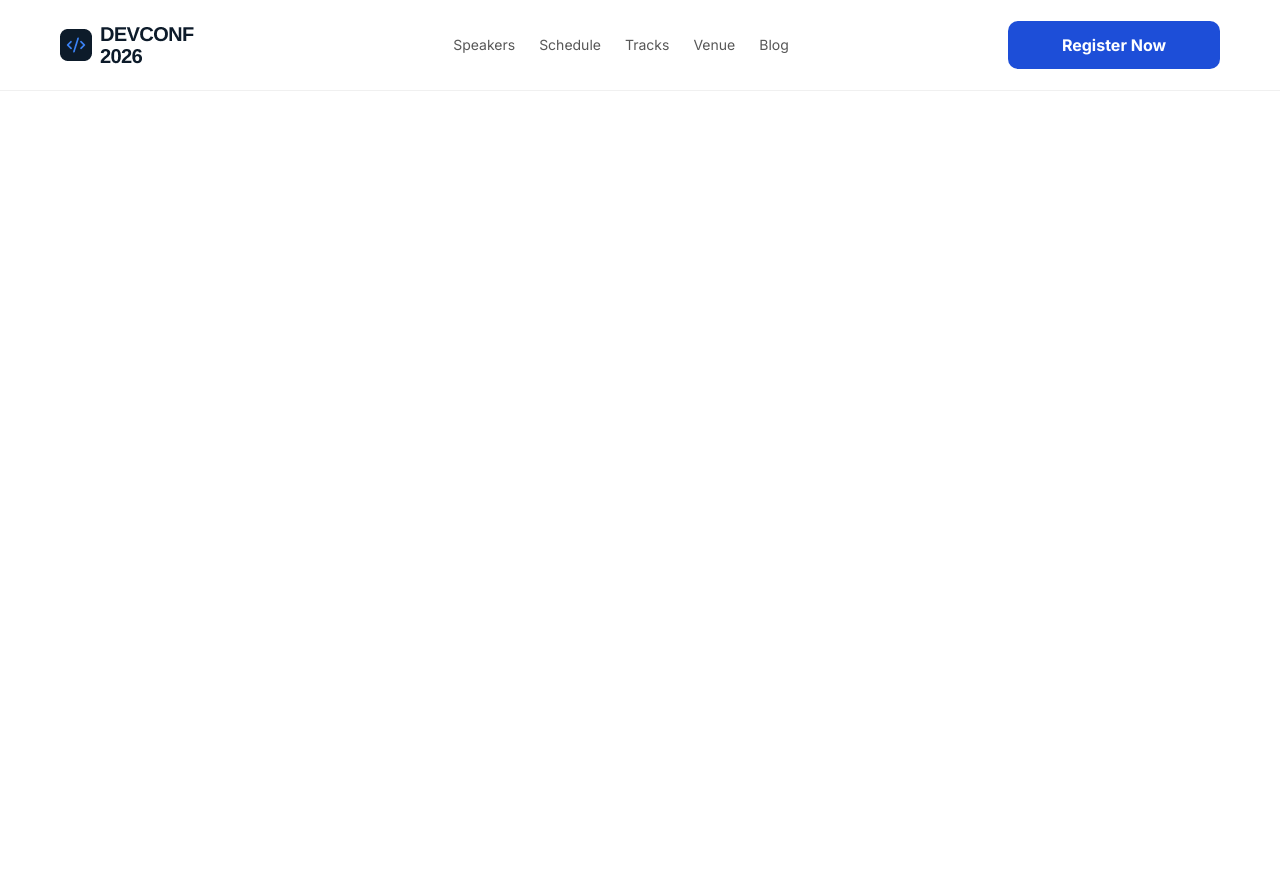
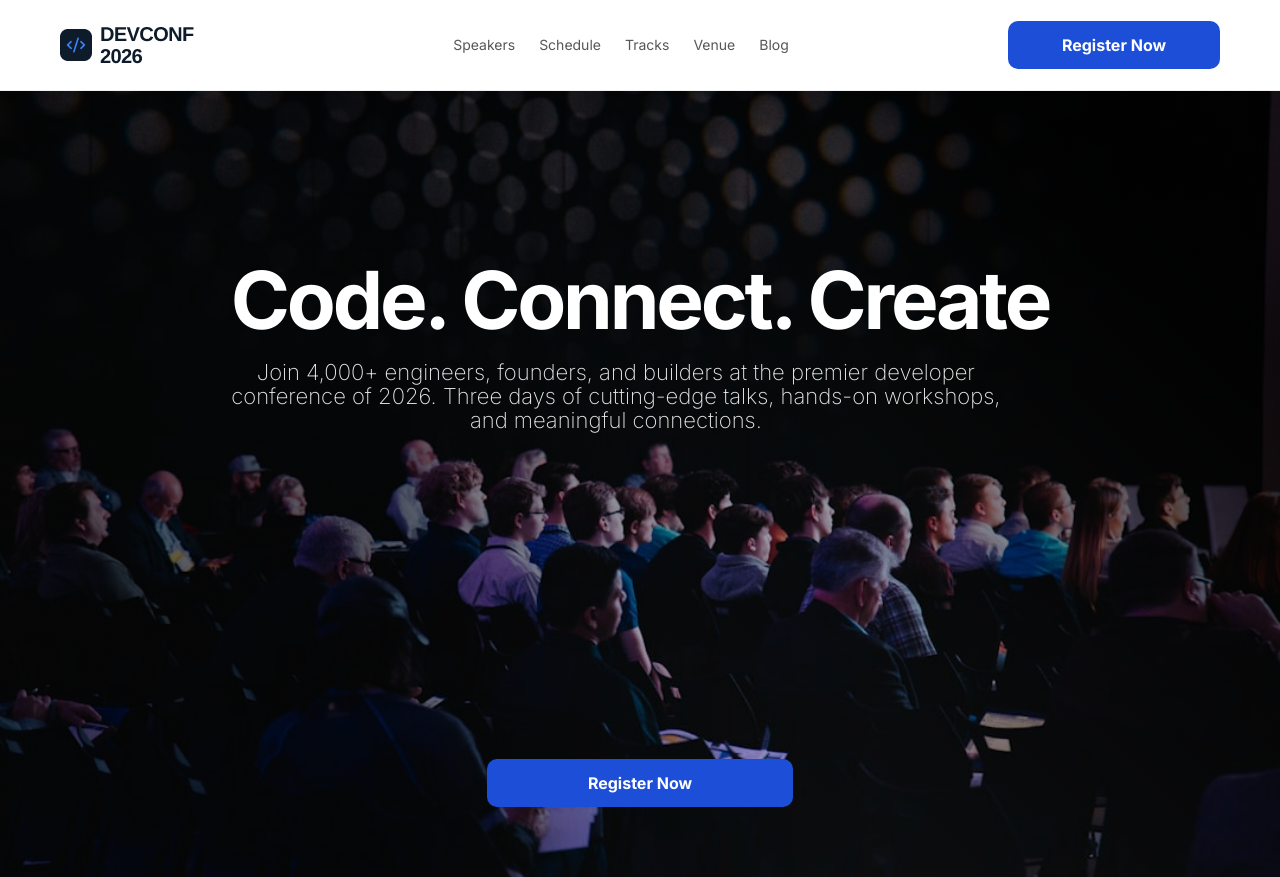
Before and after one commit to nasir00773i/assignment-1, a plain HTML site: page index.html in a window 1280 px wide. Before the commit the page ends 800 px from the top, so only its background shows below. Drawn offline with Linux system fonts and the light colour scheme.

Commit message:
hero section completed

```diff
--- a/index.html
+++ b/index.html
@@ -31,5 +31,22 @@
         </div>
 
      </section>
+     <!-- header section end -->
+
+    <!-- hero banner section start -->
+     <section class="hero_banner_section">
+        <div class="banner_content">
+            <div class="content">
+                <h1 class="banner_heading">Code. Connect. Create</h1>
+                <p class="banner_des">Join 4,000+ engineers, founders, and builders at the premier developer conference of 2026. Three days of cutting-edge talks, hands-on workshops, and meaningful connections.</p>
+            </div>
+            <div class="hero_btn"><a class="hero_button" href="#">Register Now</a></div>
+
+        </div>
+
+     </section>
+    <!-- hero banner section end -->
+
+
 </body>
 </html>
--- a/style.css
+++ b/style.css
@@ -6,7 +6,7 @@ body{
     margin: 0px;
 }
 
-/* header css start */
+/* header section start */
 
 .header_section{
     padding: 16px 60px;
@@ -55,3 +55,74 @@ a.main_button {
     padding: 12px;
     border-radius: 10px;
 }
+
+/* header section end */
+
+/* hero banner section start */
+
+.hero_banner_section {
+    display: flex;
+    justify-content: center;
+    align-items: center;
+    min-height: 786px;
+    text-align: center;
+    background-image:
+        linear-gradient(90deg, rgba(0, 0, 0, 0.60) 30%, rgba(0, 0, 0, 0) 70%),
+        linear-gradient(45deg, rgba(0, 0, 0, 0) 42%, rgba(0, 0, 0, 0.88) 87%),
+        url("./assets/banner.jpg");
+
+    background-repeat: no-repeat;
+    background-size: cover;
+    background-position: center;
+        position: relative;
+}
+
+a.hero_button {
+    display: block;
+    width: 282px;
+    color: #fff;
+    font-size: 16px;
+    line-height: 24px;
+    text-align: center;
+    font-weight: bold;
+    text-decoration: none;
+    background-color: #1D4ED8;
+    padding: 12px;
+    border-radius: 10px;
+}
+
+.banner_content {
+    display: flex;
+    flex-direction: column;
+    justify-content: center;
+    align-items: center;
+}
+
+.banner_heading {
+    margin: 0px;
+    font-weight: bold;
+    font-size: 80px;
+    color: #FFFFFF;
+    line-height: 80px;
+    letter-spacing: -3.2px;
+}
+
+p.banner_des {
+    margin: 20px 0px 0px 0px;
+    font-size: 22px;
+    font-weight: 200;
+    line-height: 24px;
+    color: #fff;
+    opacity: 0.9;
+    width: 770px;
+}
+.hero_btn {
+    position: absolute;
+    bottom: 70px;
+}
+
+.content {
+    position: absolute;
+    top: 169px;
+}
+/* hero banner section end */
```
